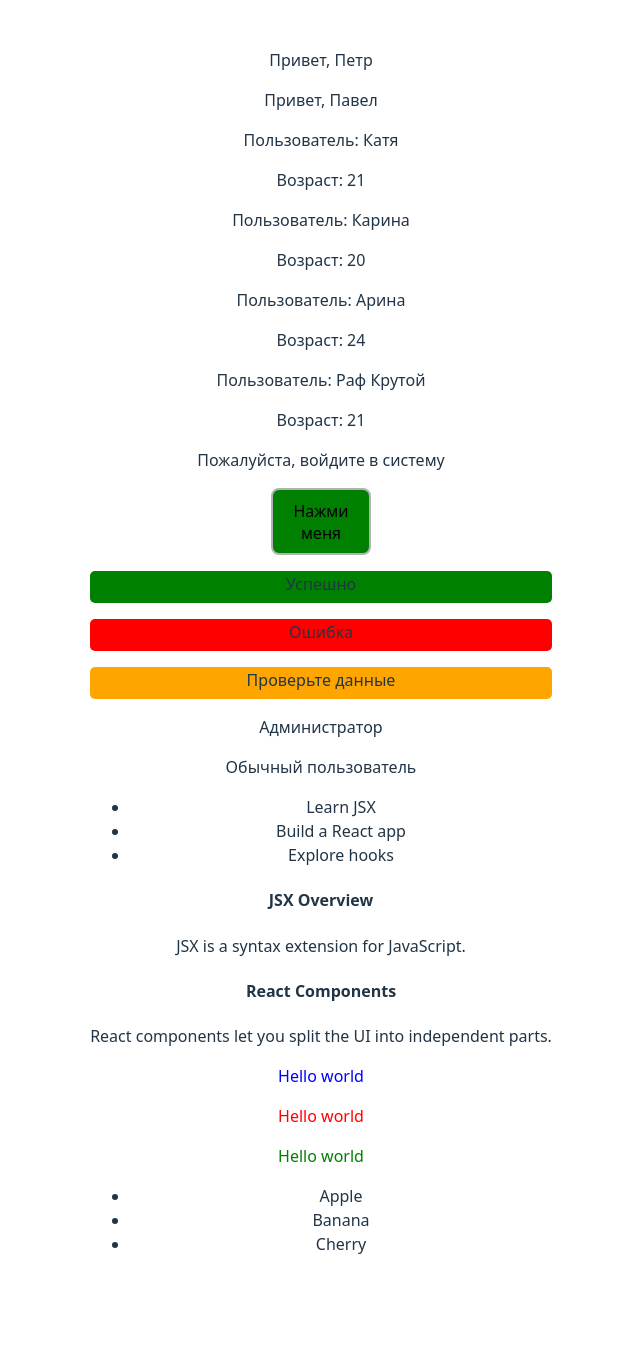
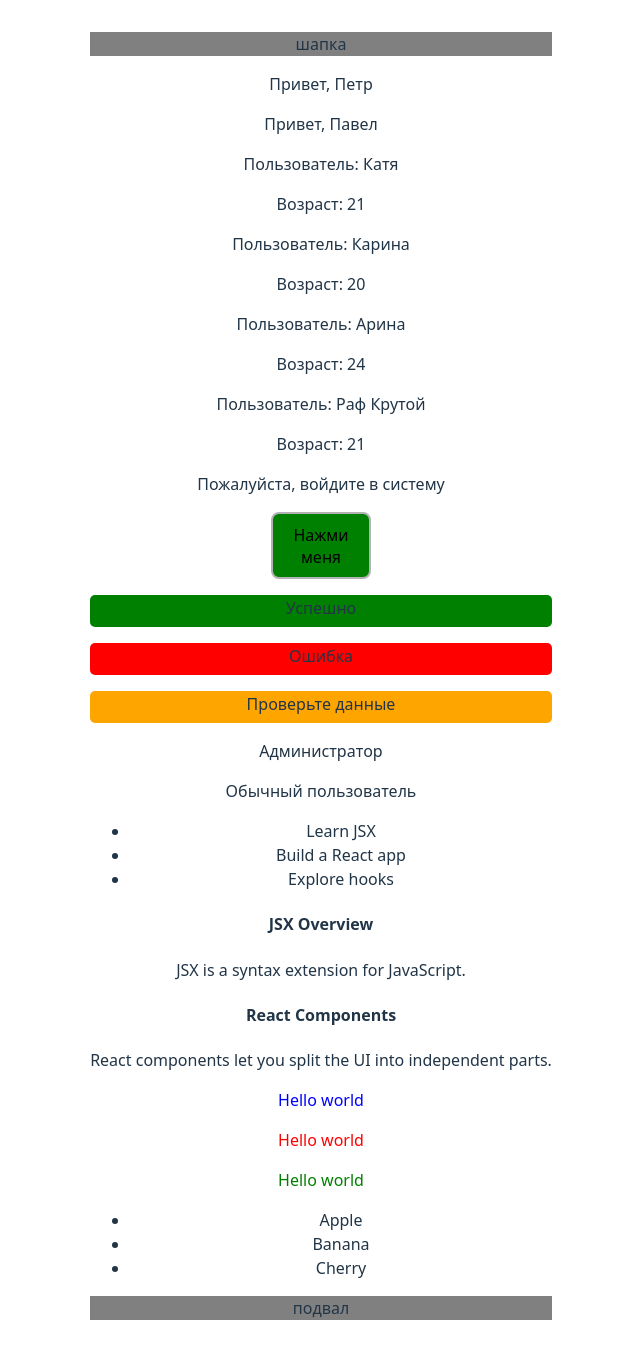
Before and after one commit to KayotPoziloy/react-study, a React (Vite) app: page / in a window 1280 px wide. Shown: the whole page, without its empty margins (319-959 px from the left). Before the commit the page ends 1304 px from the top, so only its background shows below. Built offline with nearby package versions, Linux system fonts and the light colour scheme.

Commit message:
lvn task

```diff
--- a/src/App.jsx
+++ b/src/App.jsx
@@ -9,6 +9,7 @@ import TaskList from "./components/TaskList";
 import Article from "./components/Article";
 import ColoredText from "./components/ColoredText/ColoredText";
 import SimpleList from "./components/SimpleList";
+import { Header, Footer } from "./components/Header";
 
 function App() {
   const users = [
@@ -22,6 +23,7 @@ function App() {
 
   return (
     <>
+      <Header />
       <Greeting name="Петр" />
       <Greeting name="Павел" />
       {users.map((user) => (
@@ -49,6 +51,7 @@ function App() {
       <ColoredText color="red" />
       <ColoredText color="green" />
       <SimpleList items={["Apple", "Banana", "Cherry"]} />
+      <Footer />
     </>
   );
 }
--- /dev/null
+++ b/src/components/Header/Footer.jsx
@@ -0,0 +1,3 @@
+export default function Footer() {
+  return <footer style={{ backgroundColor: "grey" }}>подвал</footer>;
+}
--- /dev/null
+++ b/src/components/Header/Header.jsx
@@ -0,0 +1,3 @@
+export default function Header() {
+  return <header style={{ backgroundColor: "grey" }}>шапка</header>;
+}
--- /dev/null
+++ b/src/components/Header/index.js
@@ -0,0 +1,4 @@
+import Header from "./Header";
+import Footer from "./Footer";
+
+export { Header, Footer };
```
